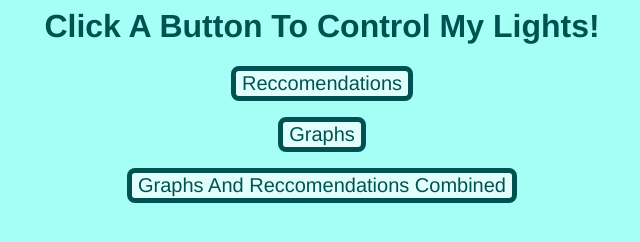
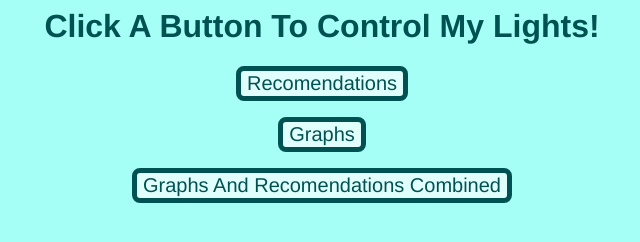
Before and after one commit to bebon901/StockData, a plain HTML site: page index.html in a window 1280 px wide. Shown: the whole page, without its empty margins (318-958 px from the left). Drawn offline with Linux system fonts and the light colour scheme.

Commit message:
Update index.html

```diff
--- a/index.html
+++ b/index.html
@@ -20,11 +20,11 @@ h1{color: #005252;font-family: "helvetica";}
 <body style="background-color:#a6fff6;">
 <div align="center">
 <h1>Click A Button To Control My Lights!</h1>
-<button class="button"  onclick="window.location='Rec.html' " style="vertical-align:middle"><span>Reccomendations</span></button>
+<button class="button"  onclick="window.location='Rec.html' " style="vertical-align:middle"><span>Recomendations</span></button>
 <p></p>
 <button class="button" onclick="window.location='Graph.html' " style="vertical-align:middle"><span>Graphs</span></button>
 <p></p>
-<button class="button" onclick="window.location='GraphandRec.html' " style="vertical-align:middle"><span>Graphs And Reccomendations Combined</span></button>
+<button class="button" onclick="window.location='GraphandRec.html' " style="vertical-align:middle"><span>Graphs And Recomendations Combined</span></button>
 
 </div>
 </body>
```
